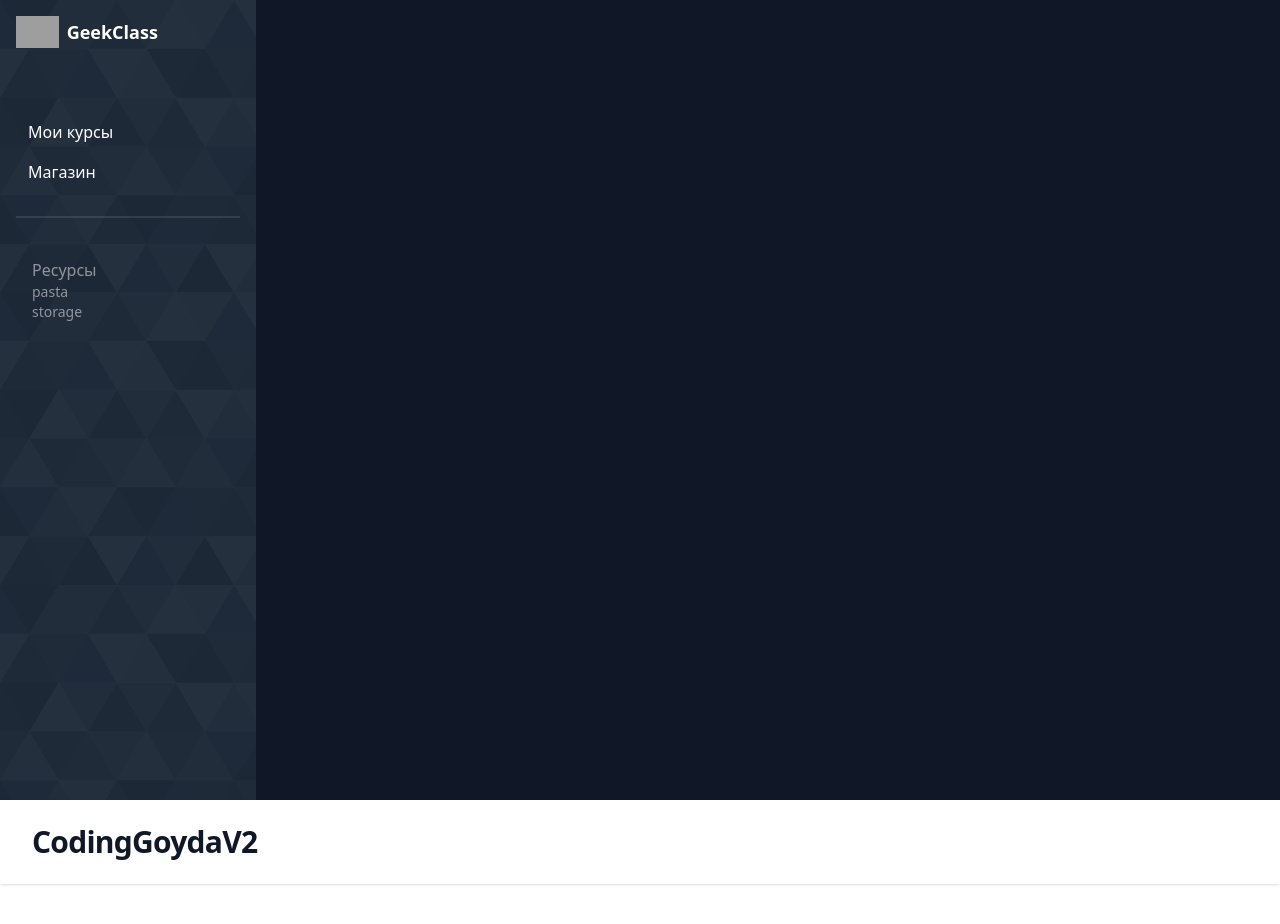
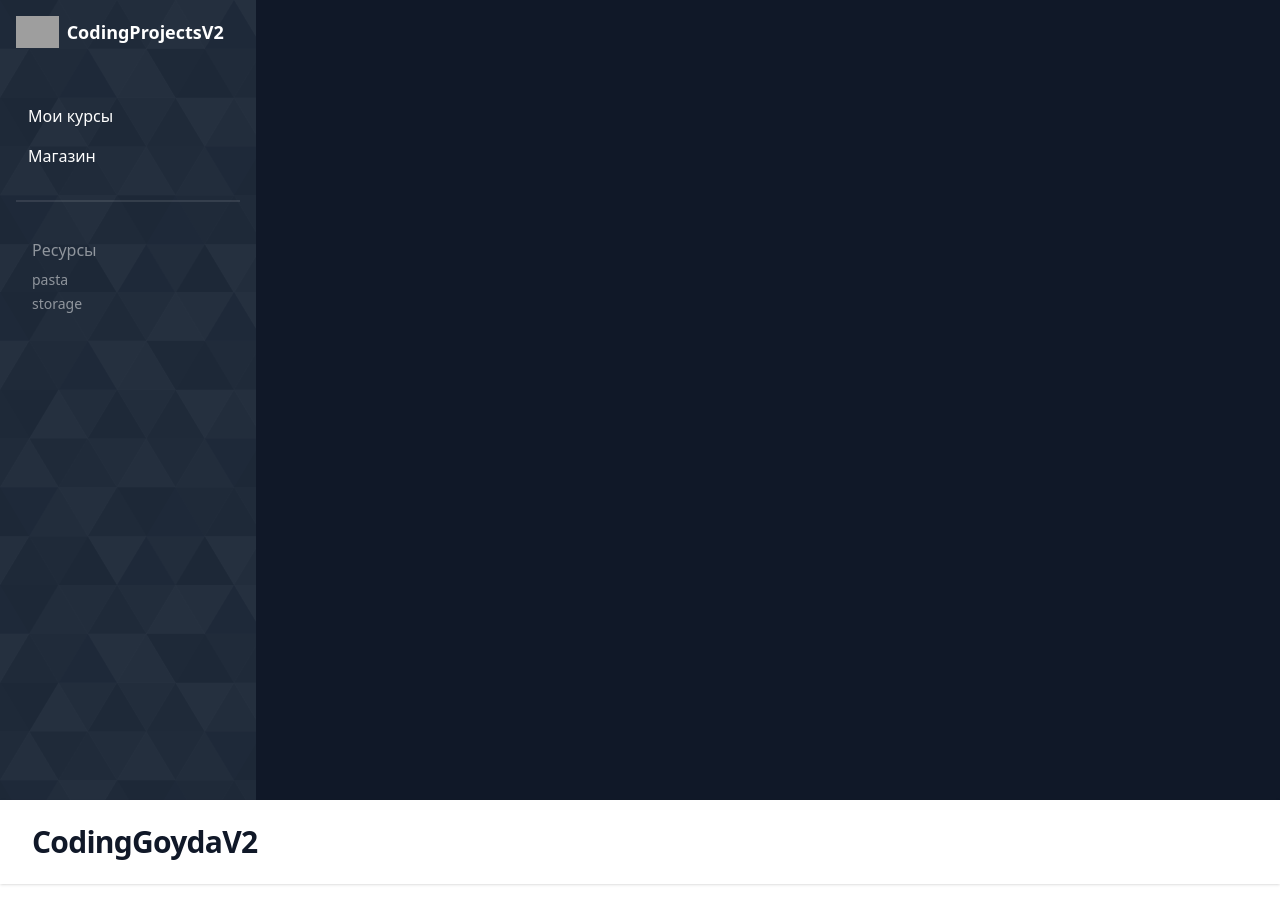
Before and after one commit to codingprojectsv2/frontend, a Vue app: page / in a window 1280 px wide. Shown: the top 924 px of the page. Built offline with nearby package versions, Linux system fonts and the light colour scheme; grey boxes are pictures that could not be loaded; the HTML template or start-up script is replaced by a standard one.

Commit message:
fixing navbar design

```diff
--- a/src/components/Navbar.vue
+++ b/src/components/Navbar.vue
@@ -6,9 +6,9 @@ import { ext_resources, in_resources } from '@/config/extresources';
   <div class="flex h-screen bg-gray-900 text-white">
     <!-- Sidebar -->
     <div class="hidden lg:flex flex-col w-64 bg-gray-800 p-4 relief_bg">
-      <a href="https://codingprojects.ru" class="flex items-center space-x-2 text-lg font-semibold mb-12">
+      <a href="https://codingprojects.ru" class="flex items-center space-x-2 text-lg font-semibold mb-8">
         <img src="https://codingprojects.ru/images/icons/icons8-idea-64.png" alt="Logo" class="h-8">
-        <span>GeekClass</span>
+        <span>{{ $project_name }}</span>
       </a>
       <nav class="mt-4">
         <ul class="space-y-2" v-for="resource in in_resources">
@@ -16,11 +16,11 @@ import { ext_resources, in_resources } from '@/config/extresources';
               class="block py-2 px-3 rounded hover:bg-gray-700">{{ resource.name }}</a></li>
         </ul>
       </nav>
-      <hr class="border border-white/10 mb-6 mt-6">
+      <hr class="border border-white/10 mb-5 mt-6">
       <div class="lg:flex flex-col w-64 p-4 text-white/50">
-        <span class="text-small">Ресурсы</span>
-        <ul v-for="resource in ext_resources">
-          <a :href="resource.link" target="_blank" class="block text-sm hover:text-gray-400">{{ resource.name }}</a>
+        <span class="text-small mb-2">Ресурсы</span>
+        <ul v-for="resource in ext_resources" class="mb-1 text-gray/50">
+          <a :href="resource.link" target="_blank" class="block text-sm hover:text-gray-300">{{ resource.name }}</a>
         </ul>
       </div>
     </div>
```
